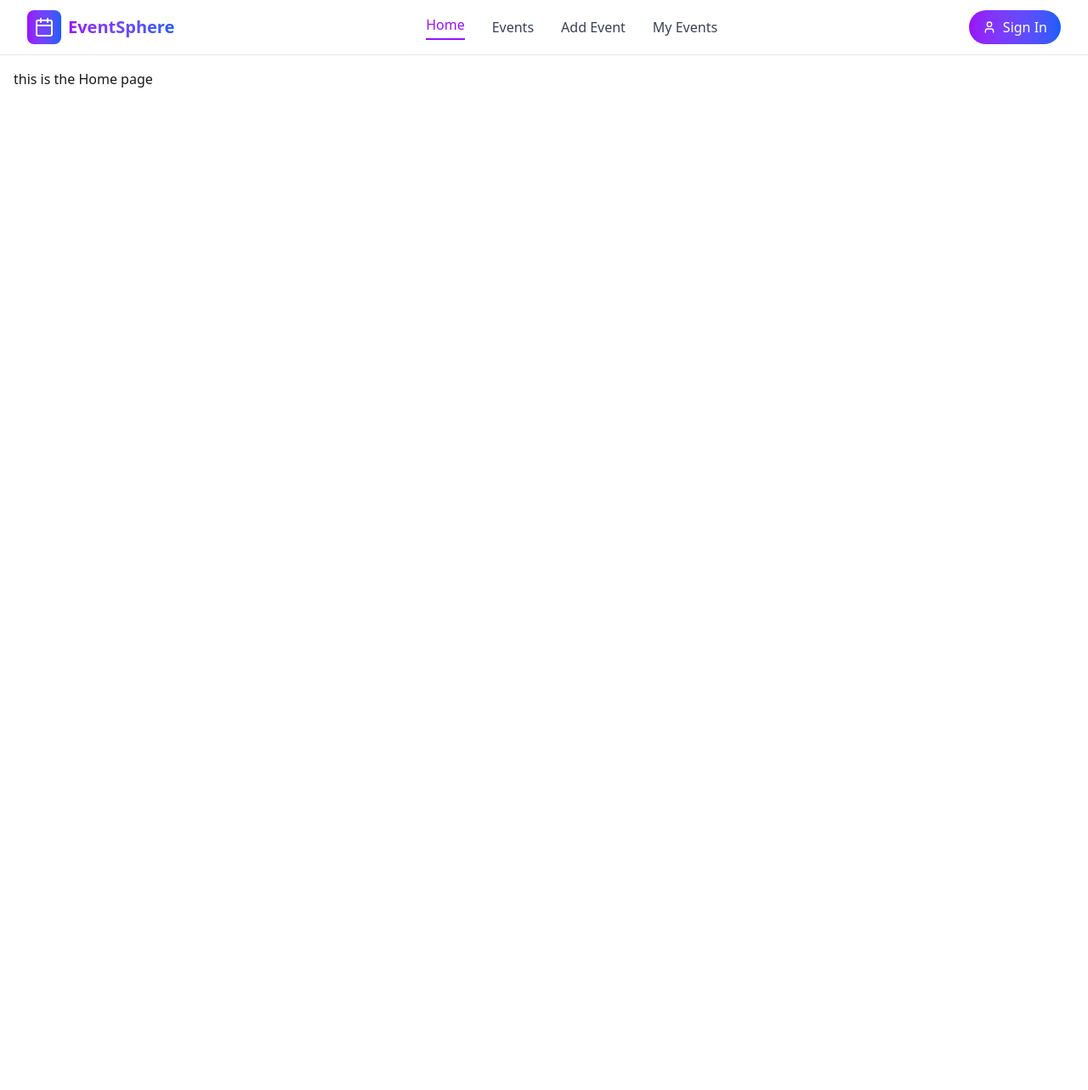
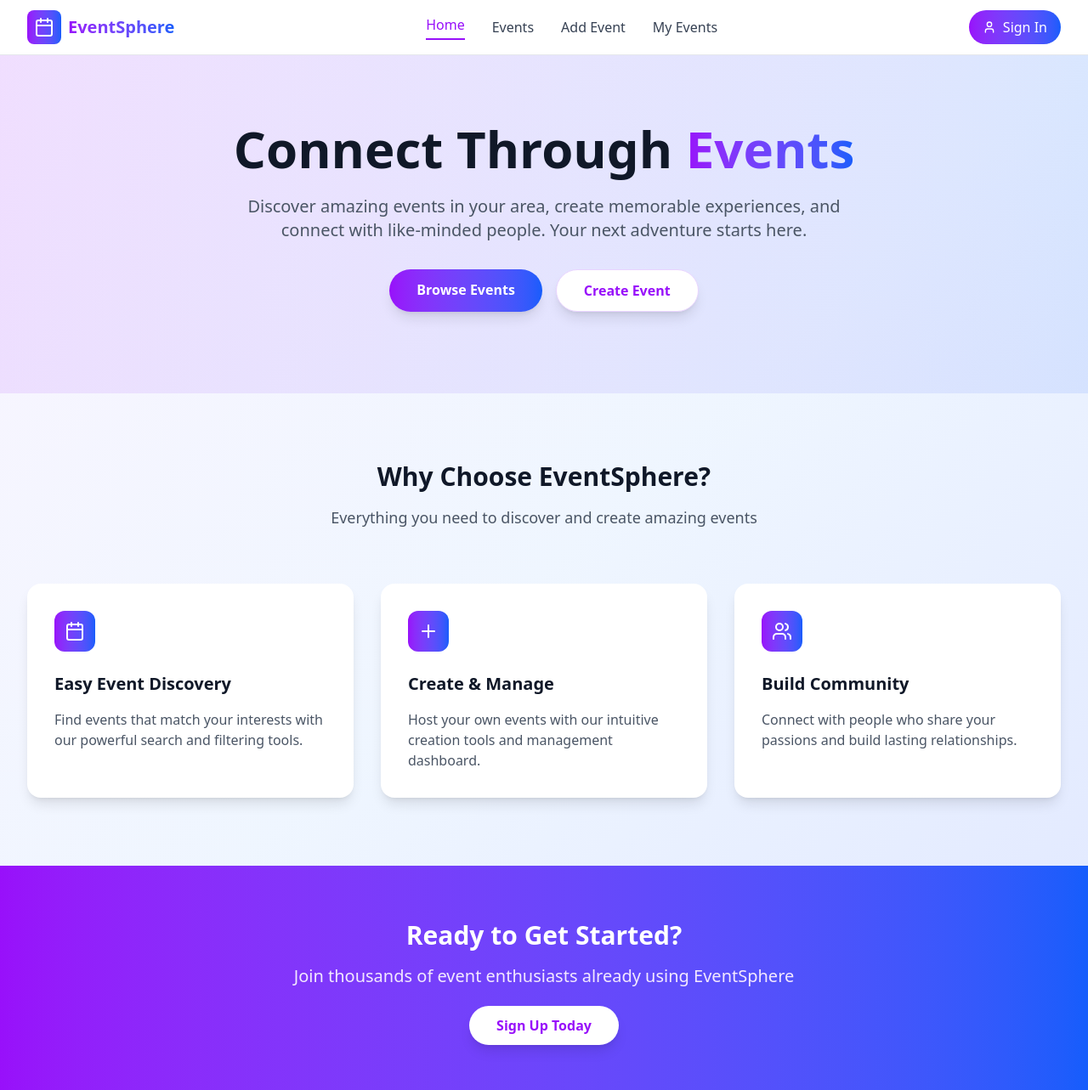
Before and after one commit to sharifuzzaman16/event-management-app, a React (Vite) app in the folder client/: page / in a window 1280 px wide. Shown: the whole page at 85% size. Before the commit the page ends 800 px from the top, so only its background shows below. Built offline with nearby package versions, Linux system fonts and the light colour scheme.

Commit message:
made a basic layout of the homepage

```diff
--- a/client/src/App.jsx
+++ b/client/src/App.jsx
@@ -5,7 +5,7 @@ export default function App() {
   return (
     <>
       <Navbar />
-      <main className="p-4">
+      <main>
         <Outlet />
       </main>
     </>
--- a/client/src/components/Navbar.jsx
+++ b/client/src/components/Navbar.jsx
@@ -67,8 +67,8 @@ const Navbar = () => {
                 {showUserMenu && (
                   <div className="absolute right-0 mt-2 w-48 bg-white rounded-lg shadow-lg border border-gray-200 py-2 z-50">
                     <div className="px-4 py-2 border-b border-gray-100">
-                      <p className="text-sm font-medium text-gray-900">John Doe</p>
-                      <p className="text-sm text-gray-500">john@example.com</p>
+                      <p className="text-sm font-medium text-gray-900">{user.name}</p>
+                      <p className="text-sm text-gray-500">{user.email}</p>
                     </div>
                     <button
                       onClick={logout}
@@ -115,4 +115,6 @@ const Navbar = () => {
   );
 };
 
+
+
 export default Navbar;
--- a/client/src/pages/Events.jsx
+++ b/client/src/pages/Events.jsx
@@ -85,20 +85,20 @@ function Events() {
       );
     }
 
-    // Sort events by date and time in descending order (most recent first)
+
     result.sort((a, b) => {
       const dateA = new Date(a.date);
       const dateB = new Date(b.date);
 
-      // If events have time property, combine date and time for accurate sorting
+
       if (a.time && b.time) {
         const datetimeA = new Date(`${a.date}T${a.time}`);
         const datetimeB = new Date(`${b.date}T${b.time}`);
-        return datetimeB - datetimeA; // Descending order
+        return datetimeB - datetimeA;
       }
 
-      // If no time property, sort by date only
-      return dateB - dateA; // Descending order
+
+      return dateB - dateA;
     });
 
     setFiltered(result);
--- a/client/src/pages/Home.jsx
+++ b/client/src/pages/Home.jsx
@@ -1,11 +1,90 @@
-import React from 'react'
+import { Link } from "react-router-dom";
+import { Calendar, Plus, Users } from "lucide-react";
 
-function Home() {
+const Home = () => {
   return (
-    <div>
-      this is the Home page
+    <div className="min-h-screen bg-gradient-to-br from-purple-50 via-blue-50 to-indigo-100">
+      {/* Hero Section */}
+      <div className="relative overflow-hidden">
+        <div className="absolute inset-0 bg-gradient-to-r from-purple-600/10 to-blue-600/10"></div>
+        <div className="relative max-w-7xl mx-auto px-4 sm:px-6 lg:px-8 pt-20 pb-24">
+          <div className="text-center">
+            <h1 className="text-5xl md:text-6xl font-bold text-gray-900 mb-6">
+              Connect Through{" "}
+              <span className="bg-gradient-to-r from-purple-600 to-blue-600 bg-clip-text text-transparent">
+                Events
+              </span>
+            </h1>
+            <p className="text-xl text-gray-600 mb-8 max-w-3xl mx-auto">
+              Discover amazing events in your area, create memorable experiences, and connect with like-minded people. Your next adventure starts here.
+            </p>
+            <div className="flex flex-col sm:flex-row gap-4 justify-center">
+              <Link
+                to="/events"
+                className="bg-gradient-to-r from-purple-600 to-blue-600 text-white px-8 py-3 rounded-full font-semibold hover:from-purple-700 hover:to-blue-700 transform hover:scale-105 transition-all duration-200 shadow-lg"
+              >
+                Browse Events
+              </Link>
+              <Link
+                to="/add-events"
+                className="bg-white text-purple-600 px-8 py-3 rounded-full font-semibold hover:bg-gray-50 transform hover:scale-105 transition-all duration-200 shadow-lg border border-purple-200"
+              >
+                Create Event
+              </Link>
+            </div>
+          </div>
+        </div>
+      </div>
+
+      {/* Features Section */}
+      <div className="max-w-7xl mx-auto px-4 sm:px-6 lg:px-8 py-20">
+        <div className="text-center mb-16">
+          <h2 className="text-3xl font-bold text-gray-900 mb-4">Why Choose EventSphere?</h2>
+          <p className="text-lg text-gray-600">Everything you need to discover and create amazing events</p>
+        </div>
+
+        <div className="grid md:grid-cols-3 gap-8">
+          <div className="bg-white rounded-2xl p-8 shadow-lg hover:shadow-xl transition-shadow duration-300">
+            <div className="bg-gradient-to-r from-purple-600 to-blue-600 w-12 h-12 rounded-xl flex items-center justify-center mb-6">
+              <Calendar className="h-6 w-6 text-white" />
+            </div>
+            <h3 className="text-xl font-semibold text-gray-900 mb-4">Easy Event Discovery</h3>
+            <p className="text-gray-600">Find events that match your interests with our powerful search and filtering tools.</p>
+          </div>
+
+          <div className="bg-white rounded-2xl p-8 shadow-lg hover:shadow-xl transition-shadow duration-300">
+            <div className="bg-gradient-to-r from-purple-600 to-blue-600 w-12 h-12 rounded-xl flex items-center justify-center mb-6">
+              <Plus className="h-6 w-6 text-white" />
+            </div>
+            <h3 className="text-xl font-semibold text-gray-900 mb-4">Create & Manage</h3>
+            <p className="text-gray-600">Host your own events with our intuitive creation tools and management dashboard.</p>
+          </div>
+
+          <div className="bg-white rounded-2xl p-8 shadow-lg hover:shadow-xl transition-shadow duration-300">
+            <div className="bg-gradient-to-r from-purple-600 to-blue-600 w-12 h-12 rounded-xl flex items-center justify-center mb-6">
+              <Users className="h-6 w-6 text-white" />
+            </div>
+            <h3 className="text-xl font-semibold text-gray-900 mb-4">Build Community</h3>
+            <p className="text-gray-600">Connect with people who share your passions and build lasting relationships.</p>
+          </div>
+        </div>
+      </div>
+
+      {/* CTA Section */}
+      <div className="bg-gradient-to-r from-purple-600 to-blue-600 py-16">
+        <div className="max-w-4xl mx-auto text-center px-4 sm:px-6 lg:px-8">
+          <h2 className="text-3xl font-bold text-white mb-4">Ready to Get Started?</h2>
+          <p className="text-xl text-purple-100 mb-8">Join thousands of event enthusiasts already using EventSphere</p>
+          <Link
+            to="/register"
+            className="bg-white text-purple-600 px-8 py-3 rounded-full font-semibold hover:bg-gray-100 transform hover:scale-105 transition-all duration-200 shadow-lg"
+          >
+            Sign Up Today
+          </Link>
+        </div>
+      </div>
     </div>
-  )
-}
+  );
+};
 
-export default Home
+export default Home;
```
